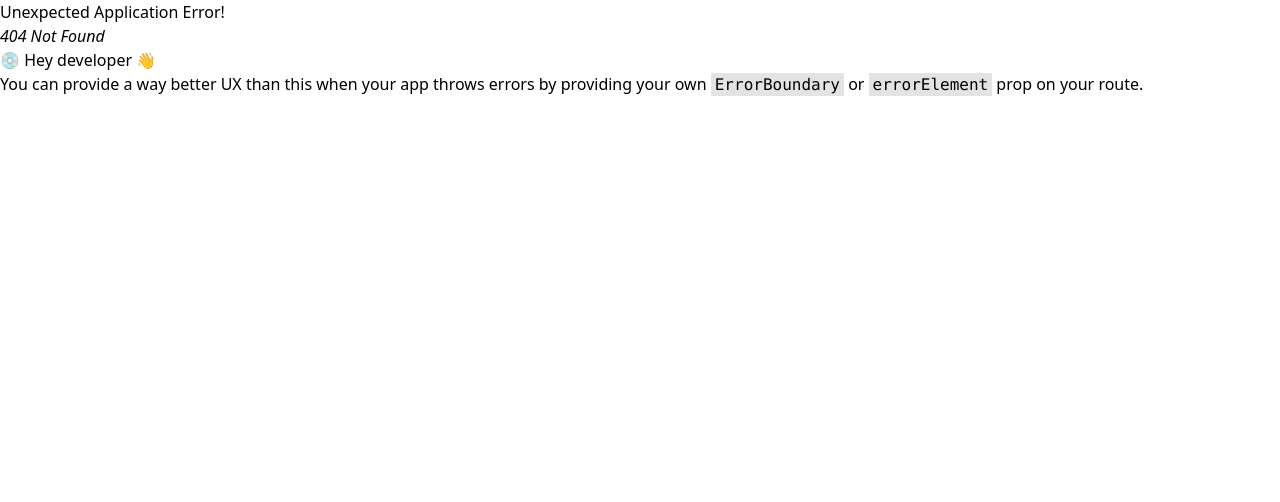
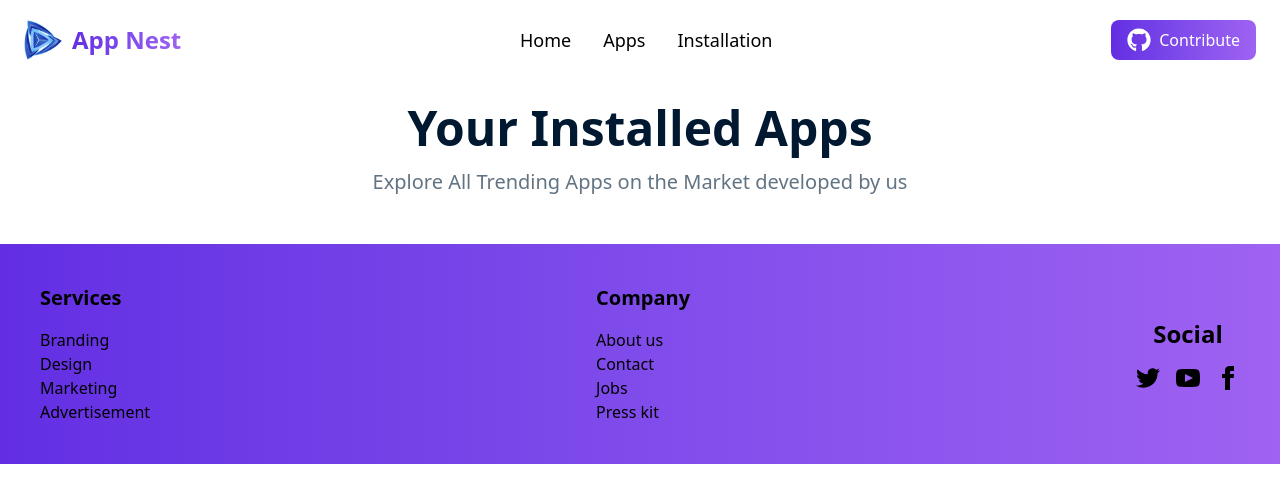
Before and after one commit to codewithrabby/app-nest, a React (Vite) app: page /installedList in a window 1280 px wide. Before the commit this address had no page. Shown: the top 502 px of the page. Built offline with nearby package versions, Linux system fonts and the light colour scheme.

Commit message:
added nav bar functionality

```diff
--- a/src/App.jsx
+++ b/src/App.jsx
@@ -3,6 +3,8 @@ import { Outlet } from 'react-router'
 import './App.css'
 import logo from './assets/logo.png'
 import { FaGithub } from "react-icons/fa";
+import { Link } from "react-router";
+
 
 function App() {
 
@@ -10,27 +12,24 @@ function App() {
   return (
     <>
       <nav className="flex justify-between items-center max-w-7xl mx-auto h-[80px] px-6">
-  <div className="flex items-center gap-2">
+  <Link to="/" className="flex items-center gap-2 cursor-pointer">
     <img src={logo} alt="logo" className="w-10 h-10" />
     <h3 className="text-2xl font-semibold bg-gradient-to-r from-[#632EE3] to-[#9F62F2] text-transparent bg-clip-text">
-  App Nest
-</h3>
+      App Nest
+    </h3>
+  </Link>
 
+  <div className="flex items-center gap-8 text-lg font-medium">
+  <Link to="/">Home</Link>
+  <Link to="/appList">Apps</Link>
+  <Link to="/installedList">Installation</Link>
+</div>
+
+
+  <div className="flex items-center gap-3">
+    <a href="https://github.com/codewithrabby" target="_blank" rel="noopener noreferrer" className="flex items-center gap-2 text-white px-4 py-2 rounded-lg bg-gradient-to-r from-[#632EE3] to-[#9F62F2] hover:opacity-90 transition"><FaGithub className="text-2xl" /> Contribute </a>
   </div>
 
-  <div className="flex items-center gap-8 text-lg font-medium">
-    <a href="#">Home</a>
-    <a href="#">Apps</a>
-    <a href="#">Installation</a>
-  </div>
-
-  <div className="flex items-center gap-3">
-    <button className="flex items-center gap-2 text-white px-4 py-2 rounded-lg bg-gradient-to-r from-[#632EE3] to-[#9F62F2] hover:opacity-90 transition">
-  <FaGithub className="text-2xl" />
-  Contribute
-</button>
-
-  </div>
       </nav>
 
 
--- a/src/pages/home/Home.jsx
+++ b/src/pages/home/Home.jsx
@@ -6,40 +6,13 @@ import googleImg from '../../assets/images.png'
 const Home = () => {
     return (
         <div>
-
             <section className="flex flex-col items-center justify-center text-center max-w-7xl mx-auto min-h-screen px-4">
-
-      <h1 className="text-[#001931] text-7xl font-bold leading-tight">
-        We Build <br />
-        <span className="bg-gradient-to-r from-[#632EE3] to-[#9F62F2] text-transparent bg-clip-text">Productive</span>{" "}Apps</h1>
-        <p className="text-[#627382] mt-6 text-sm max-w-2xl">
-        At App Nest, we craft innovative apps designed to make everyday life simpler,
-        smarter, and more exciting. <br /> Our goal is to turn your ideas into digital experiences that truly make an impact.
-      </p>
-
-
+                <h1 className="text-[#001931] text-7xl font-bold leading-tight">We Build <br /> <span className="bg-gradient-to-r from-[#632EE3] to-[#9F62F2] text-transparent bg-clip-text">Productive</span>{" "}Apps</h1>
+                <p className="text-[#627382] mt-6 text-sm max-w-2xl">At App Nest, we craft innovative apps designed to make everyday life simpler, smarter, and more exciting. <br /> Our goal is to turn your ideas into digital experiences that truly make an impact.</p>
                 <div className="flex gap-4 mt-8">
-  <button className="flex items-center gap-2 border border-gray-400 px-6 py-3 rounded-lg hover:bg-gray-100 transition">
-    <img
-      src={googleImg}
-      alt="Google Play"
-      className="w-6 h-6"
-    />
-    <span>Google Play</span>
-  </button>
-
-  <button className="flex items-center gap-2 border border-gray-400 px-6 py-3 rounded-lg hover:bg-gray-100 transition">
-    <img
-      src="https://upload.wikimedia.org/wikipedia/commons/6/67/App_Store_%28iOS%29.svg"
-      alt="App Store"
-      className="w-6 h-6"
-    />
-    <span>App Store</span>
-  </button>
+                    <button className="flex items-center gap-2 border border-gray-400 px-6 py-3 rounded-lg hover:bg-gray-100 transition"><img src={googleImg} alt="Google Play" className="w-6 h-6"/> <span>Google Play</span> </button>
+                    <button className="flex items-center gap-2 border border-gray-400 px-6 py-3 rounded-lg hover:bg-gray-100 transition"><img src="https://upload.wikimedia.org/wikipedia/commons/6/67/App_Store_%28iOS%29.svg" alt="App Store" className="w-6 h-6"/><span>App Store</span></button>
                 </div>
-
-
-
                 <div className="w-full  mt-10">
                     <img src={HeroLogo} alt="Hero" className="w-300px mx-auto"/>
                 </div>
@@ -50,11 +23,10 @@ const Home = () => {
                 <h2 className="text-center text-5xl font-bold mb-8 mt-10">Trusted by Millions, Built for You</h2>
                 <div className="flex justify-around items-center mb-8">
                     <div className="text-center">
-      <p className="text-sm mb-4">Total Download</p> {/* p tag bottom margin */}
+                        <p className="text-sm mb-4">Total Download</p>
                         <h1 className="font-extrabold text-6xl mb-2">29.6M</h1>
                         <p className="text-sm mt-4">21% more than last month</p>
                     </div>
-
 
                     <div className="text-center">
                         <p className="text-sm mb-4">Total Reviews</p>
--- /dev/null
+++ b/src/pages/installedList/InstalledList.jsx
@@ -0,0 +1,14 @@
+import React from 'react';
+
+const InstalledList = () => {
+    return (
+        <div className="max-w-7xl mx-auto p-6">
+            <div>
+                <h1 className='text-[#001931] text-5xl font-bold text-center mb-4'>Your Installed Apps</h1>
+                <p className='text-[#627382] text-xl text-center mb-6'>Explore All Trending Apps on the Market developed by us</p>
+            </div>
+        </div>
+    );
+};
+
+export default InstalledList;
```
Also changed, not shown: src/main.jsx (+6 -1 lines). Lines whose indentation alone changed are shown as unchanged.
